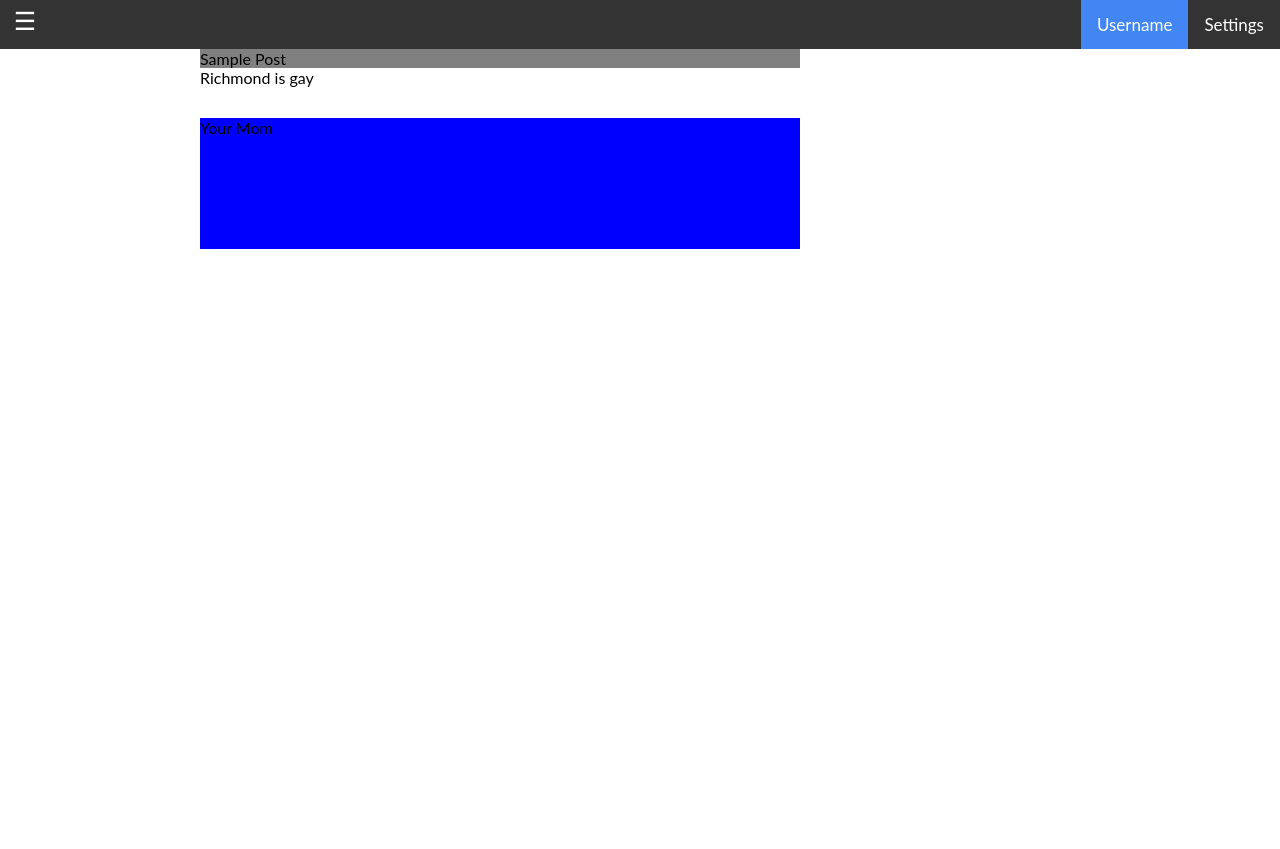
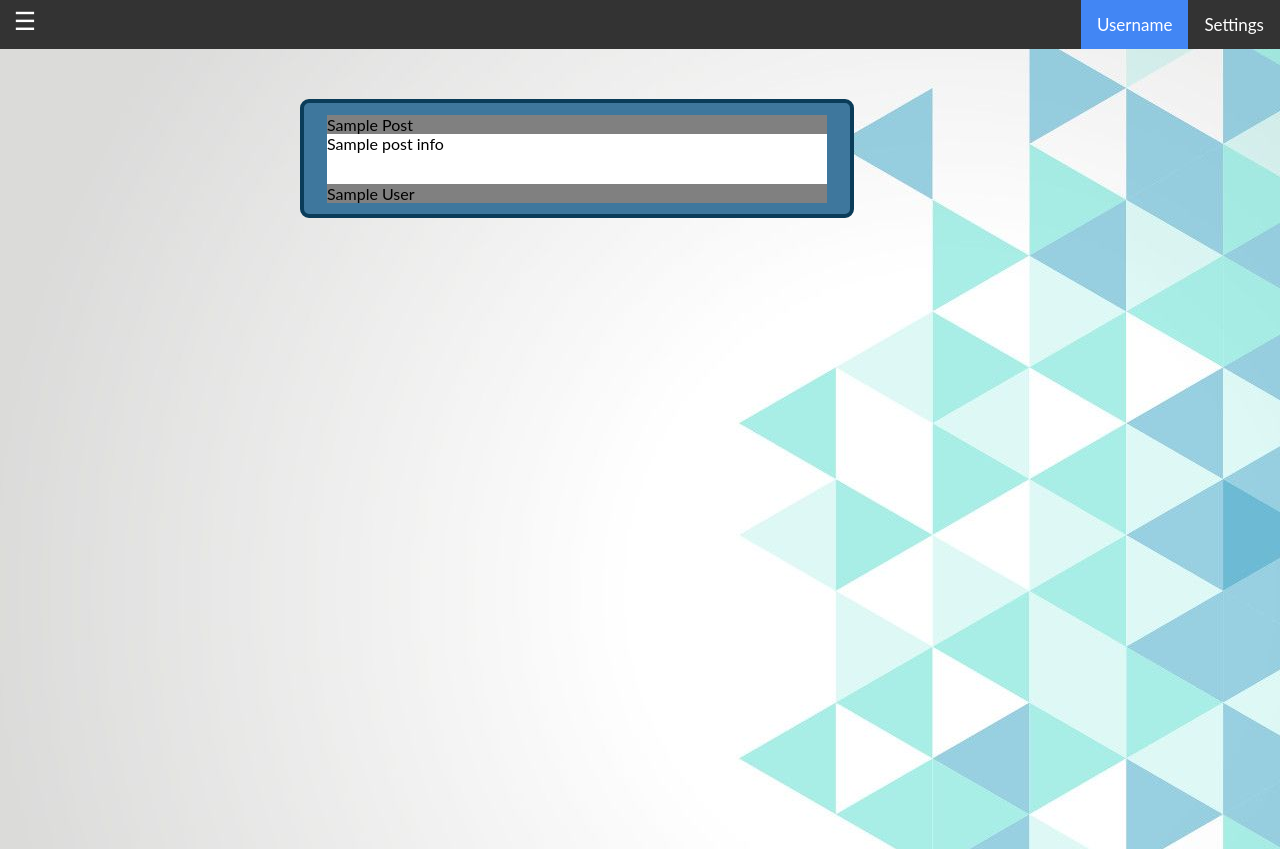
Before and after one commit to Richmond-Truong/groupFinder, a React (Create React App) app in the folder client/: page / in a window 1280 px wide. Before the commit the page ends 800 px from the top, so only its background shows below. Built offline with nearby package versions, Linux system fonts and the light colour scheme.

Commit message:
Added further formatting and background image.

```diff
--- a/client/src/postStyle.css
+++ b/client/src/postStyle.css
@@ -1,21 +1,30 @@
 .page {
+
     position: absolute;
-    left:200px;
     background-color:blue;
-    width: 600px;
-    height: 200px;
+    width: 100%;
+    height: 100%;
+    align-content: center;
+    background-image: url('./images/background.jpg')
 }
 .post {
-    width:500px;
-    height:50px;
+    left:300px;
+    top:50px;
+    position: absolute;
+    padding: 9px 15px;
+    max-width:500px;
+    max-height:100px;
+    padding: 11.5px 23px;
+    border: 4px solid #0a3c59;
+    background: #3e779d;
+    border-radius: 9px;
 }
 .post .Title{
     background-color: grey;
-    width:600px;
+    width:500px;
+
 }
-
 .post .Text{
     background-color: white;
-    width:600px;
     height:50px;
 }
--- a/client/src/posts.js
+++ b/client/src/posts.js
@@ -5,8 +5,8 @@ class Post extends Component{
         return [
             <div className="post">
                 <div className="Title"> Sample Post</div>
-                <div className="Text"> Richmond is gay</div>
-                <div className="Username"> Your Mom </div>
+                <div className="Text"> Sample post info</div>
+                <div className="Title"> Sample User</div>
             </div>
         ]
     }
```
Also changed, not shown: client/src/images/background.jpg (added).
